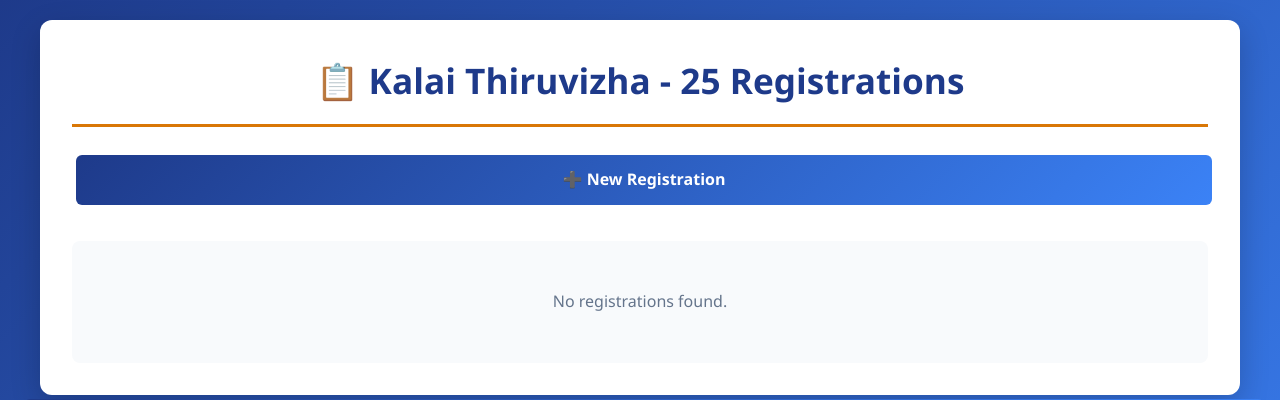
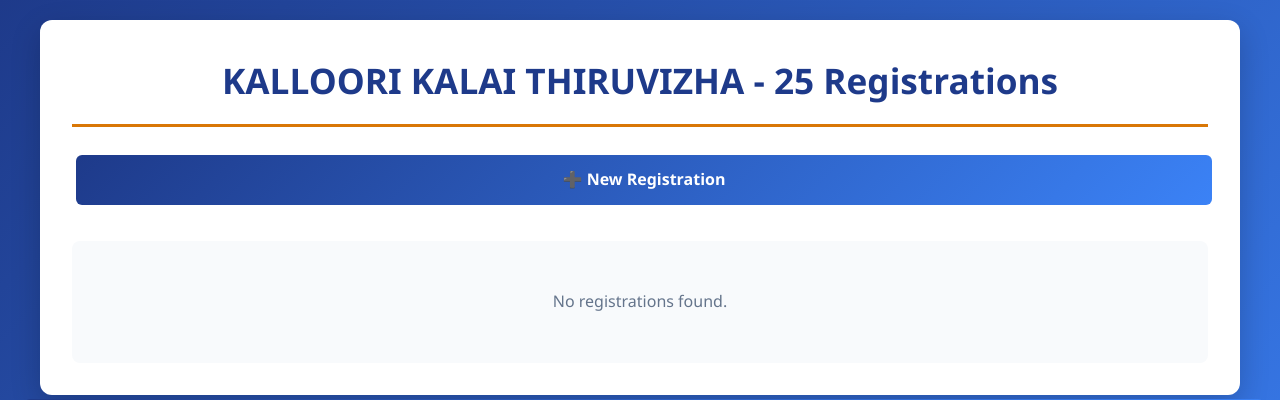
Before and after one commit to mukesh-offll-dev/kalai-thiruvizha, a Flask app: page /view-registrations in a window 1280 px wide. Shown: the top 400 px of the page. Run offline with Flask 3, Linux system fonts and the light colour scheme; data that the repository does not hold is empty.

Commit message:
Update view_registrations.html

```diff
--- a/templates/view_registrations.html
+++ b/templates/view_registrations.html
@@ -3,12 +3,12 @@
 <head>
     <meta charset="UTF-8">
     <meta name="viewport" content="width=device-width, initial-scale=1.0">
-    <title>View Registrations - Kalai Thiruvizha 25</title>
+    <title>View Registrations - KALLOORI KALAI THIRUVIZHA 25</title>
     <link rel="stylesheet" href="{{ url_for('static', filename='style.css') }}">
 </head>
 <body>
     <div class="container">
-        <h1>📋 Kalai Thiruvizha - 25 Registrations</h1>
+        <h1>KALLOORI KALAI THIRUVIZHA - 25 Registrations</h1>
 
         <div style="text-align: center; margin-bottom: 20px;">
             <a href="{{ url_for('index') }}" class="btn-submit">➕ New Registration</a>
```
